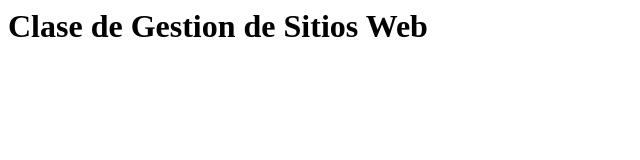
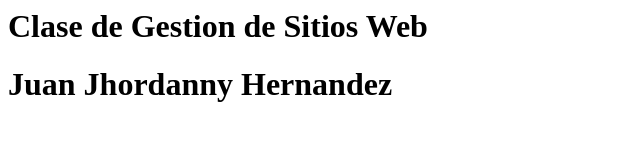
Before and after one commit to JJhordanny/taller-git-apec, a plain HTML site: page index.html in a window 1280 px wide. Shown: the whole page, without its empty margins (0-640 px from the left). Drawn offline with Linux system fonts and the light colour scheme.

Commit message:
agregando a Jhordanny

```diff
--- a/index.html
+++ b/index.html
@@ -4,5 +4,6 @@
     </head>
     <body>
         <h1>Clase de Gestion de Sitios Web</h1>
+        <h1>Juan Jhordanny Hernandez</h1>
     </body>
 </html>
```
